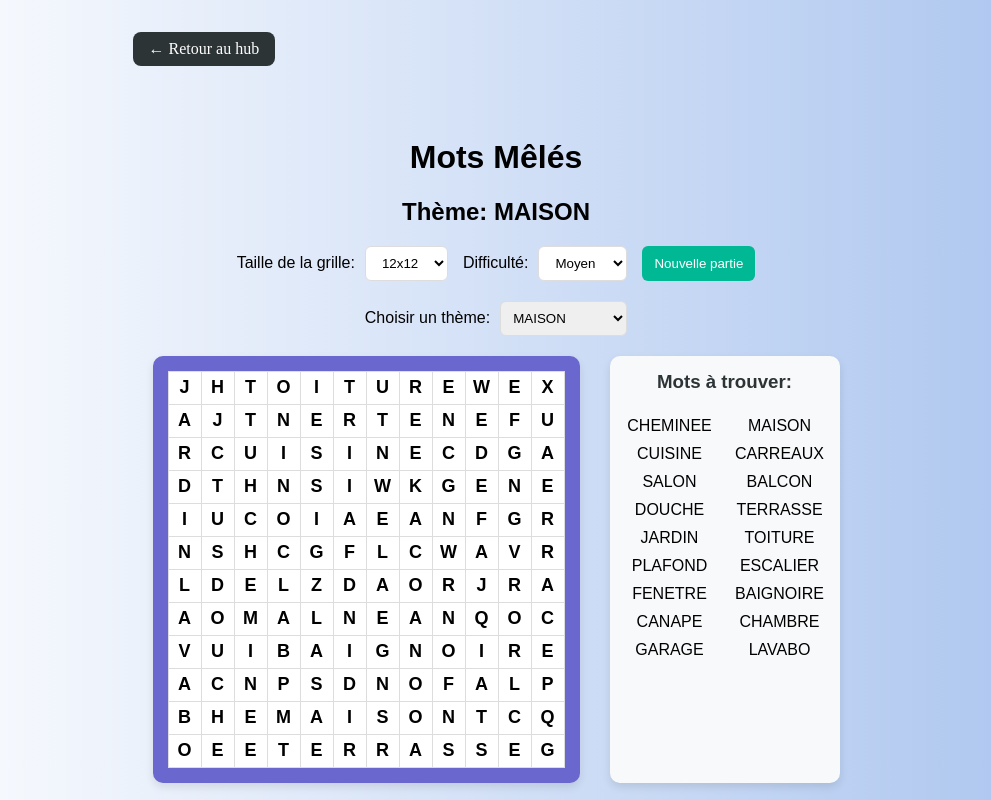
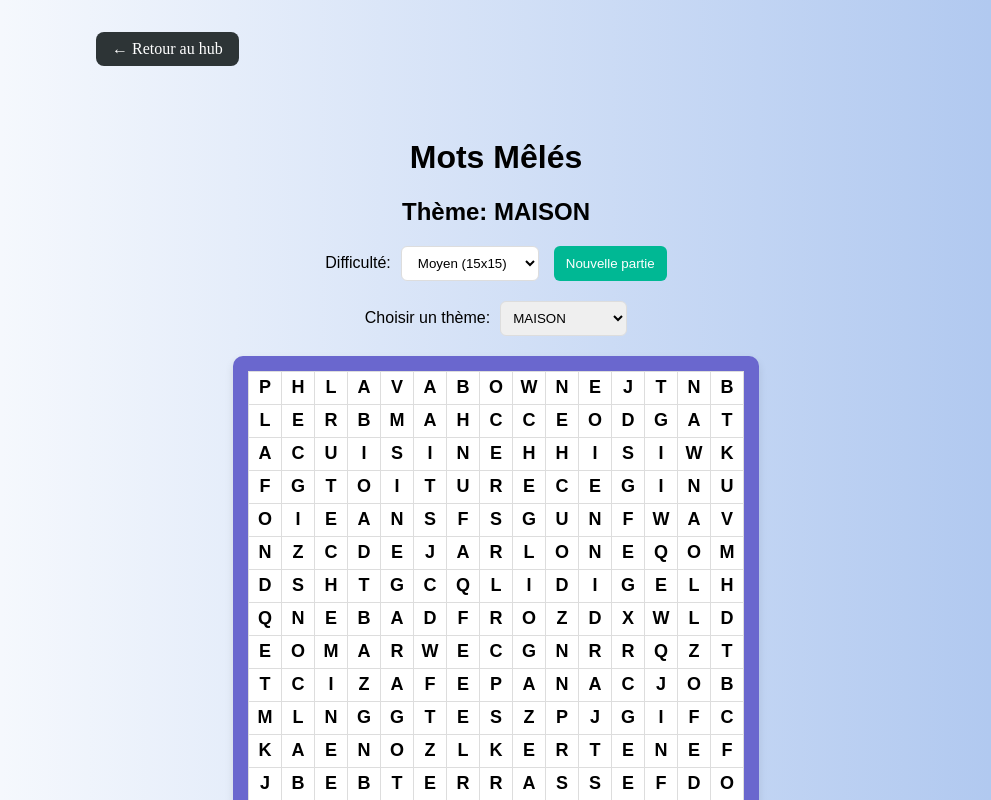
Before and after one commit to 22101986/games-hub, a Next.js app: page /games/mots-meles in a window 1280 px wide. Shown: the top 800 px of the page, without its empty margins (144-1135 px from the left). Built offline with nearby package versions, Linux system fonts and the light colour scheme.

Commit message:
modification difficultés mots mêlés

```diff
--- a/src/components/games/MotsMeles/Controls.jsx
+++ b/src/components/games/MotsMeles/Controls.jsx
@@ -1,24 +1,15 @@
 import React from 'react';
 import styles from './MotsMeles.module.css';
 
-const Controls = ({ gridSize, setGridSize, difficulty, setDifficulty, onNewGame }) => {
+const Controls = ({ difficulty, setDifficulty, onNewGame }) => {
   return (
     <div className={styles.controls}>
       <div className={styles.controlGroup}>
-        <label>Taille de la grille:</label>
-        <select value={gridSize} onChange={(e) => setGridSize(parseInt(e.target.value))}>
-          <option value="12">12x12</option>
-          <option value="15">15x15</option>
-          <option value="20">20x20</option>
-        </select>
-      </div>
-
-      <div className={styles.controlGroup}>
         <label>Difficulté:</label>
         <select value={difficulty} onChange={(e) => setDifficulty(e.target.value)}>
-          <option value="easy">Facile</option>
-          <option value="medium">Moyen</option>
-          <option value="hard">Difficile</option>
+          <option value="easy">Facile (12x12)</option>
+          <option value="medium">Moyen (15x15)</option>
+          <option value="hard">Difficile (20x20)</option>
         </select>
       </div>
 
--- a/src/components/games/MotsMeles/Game.js
+++ b/src/components/games/MotsMeles/Game.js
@@ -29,14 +29,13 @@ export default function MotsMelesGame() {
   const [theme, setTheme] = useState('maison');
 
   const difficultySettings = {
-    easy: { wordCount: 12, minLength: 4, maxLength: 6 },
-    medium: { wordCount: 18, minLength: 5, maxLength: 8 },
-    hard: { wordCount: 24, minLength: 6, maxLength: 10 },
-    expert: { wordCount: 30, minLength: 7, maxLength: 12 }
+    easy: { wordCount: 12, minLength: 4, maxLength: 6, gridSize: 12 },
+    medium: { wordCount: 18, minLength: 5, maxLength: 8, gridSize: 15 },
+    hard: { wordCount: 24, minLength: 6, maxLength: 10, gridSize: 20 }
   };
 
   const generateGrid = (wordList) => {
-    const size = gridSize;
+    const size = difficultySettings[difficulty].gridSize;
     const newGrid = Array(size).fill().map(() => Array(size).fill(''));
     const positions = {};
     const frenchLetters = 'ABCDEFGHIJKLMNOPQRSTUVWXYZ';
@@ -183,7 +182,7 @@ export default function MotsMelesGame() {
 
   useEffect(() => {
     startNewGame();
-  }, [difficulty, gridSize, theme]);
+  }, [difficulty, theme]);
 
   return (
     <div className={styles.app}>
@@ -191,8 +190,6 @@ export default function MotsMelesGame() {
       <h2 className='title'>Thème: {theme.toUpperCase()}</h2>
 
       <Controls
-        gridSize={gridSize}
-        setGridSize={setGridSize}
         difficulty={difficulty}
         setDifficulty={setDifficulty}
         onNewGame={startNewGame}
```
